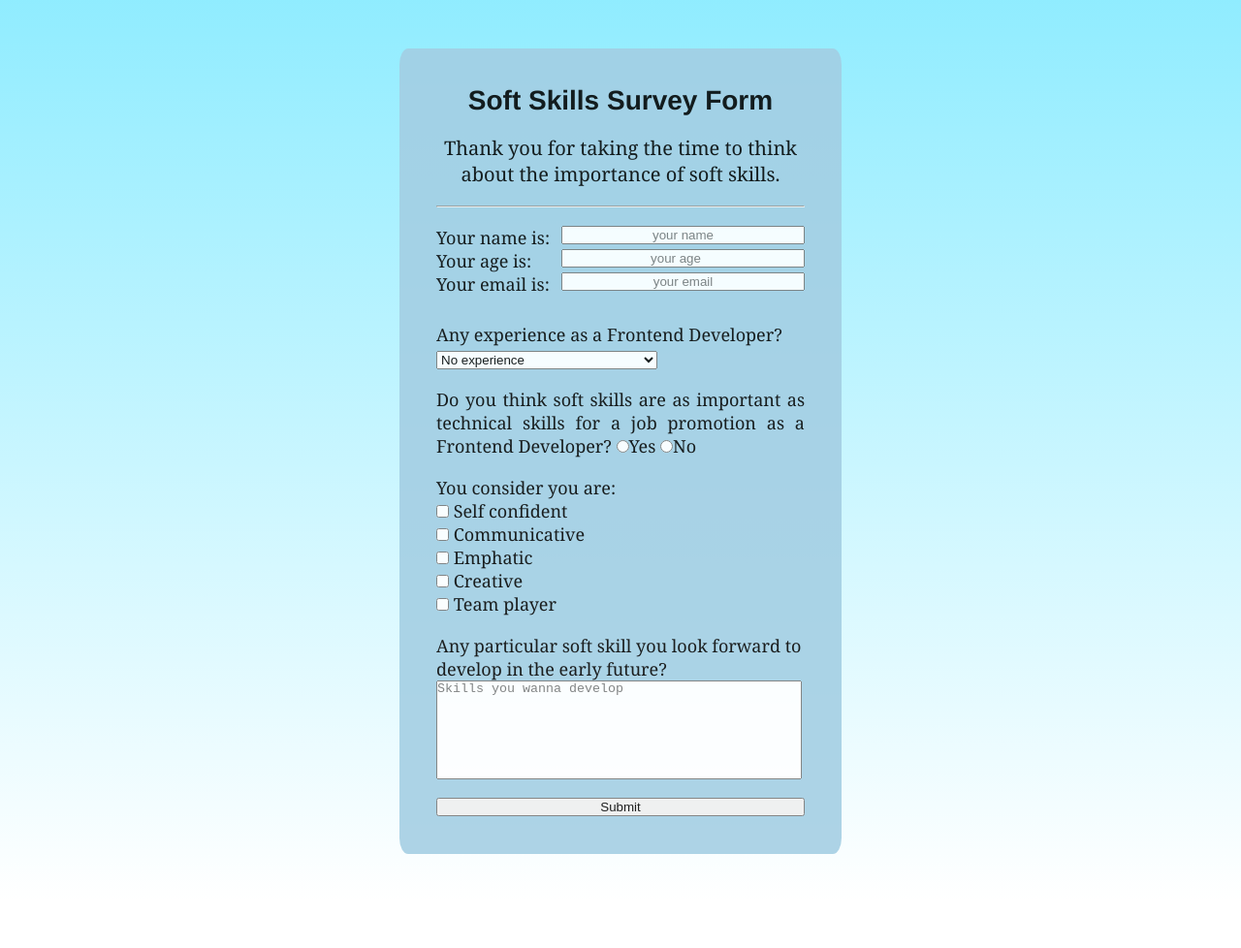
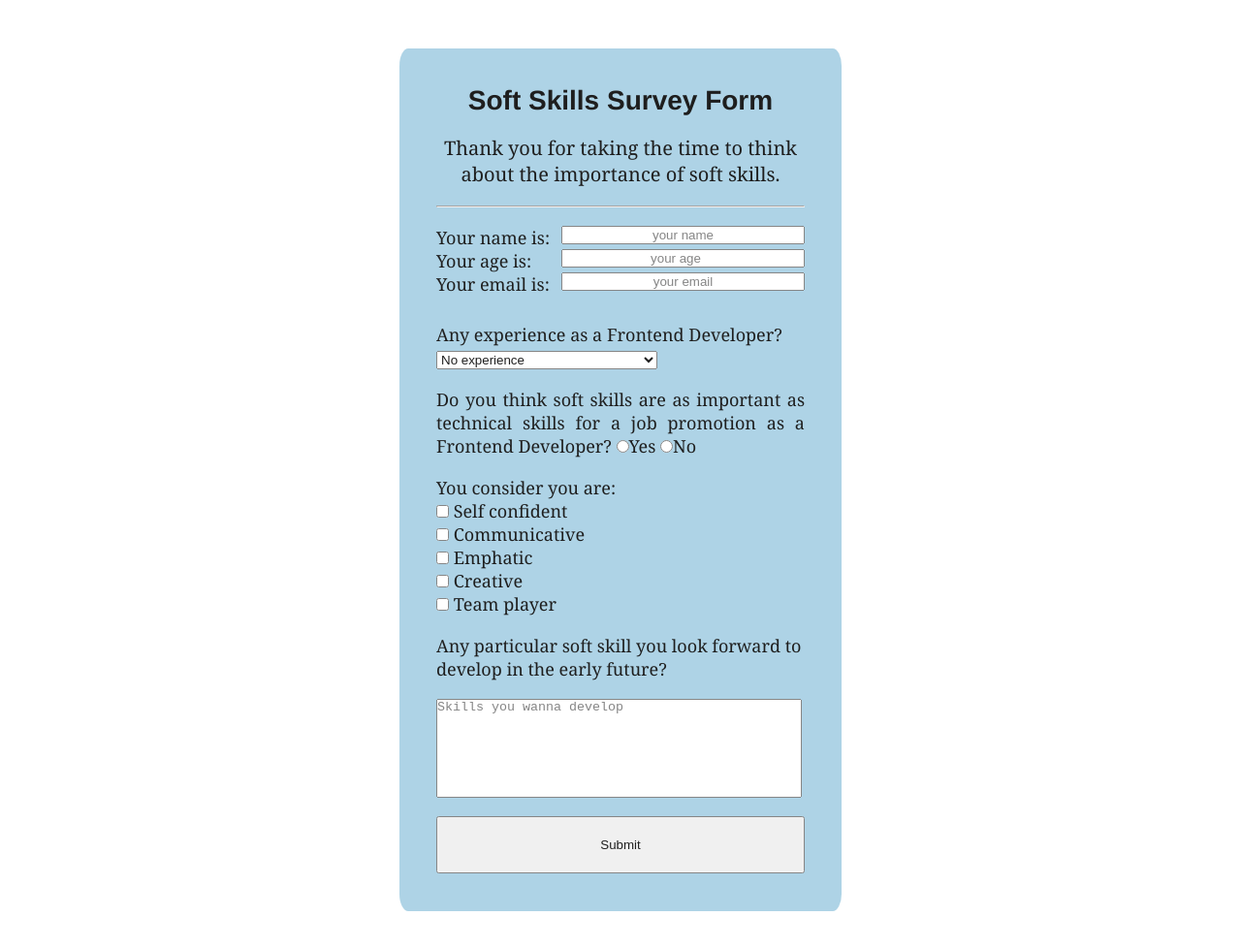
Before and after one commit to martinezmaneiro/survey, a plain HTML site: page index.html in a window 1280 px wide. Shown: the whole page at 97% size. Before the commit the page ends 931 px from the top, so only its background shows below. Drawn offline with Linux system fonts and the light colour scheme.

Commit message:
[FIXED] submit button padding

```diff
--- a/styles.css
+++ b/styles.css
@@ -3,7 +3,7 @@
     padding: 0;
   }
   body {
-    background: linear-gradient(0deg, rgba(0,36,35,1) 0%, rgba(149,235,246,0) 0%, rgba(0,212,255,0.43461134453781514) 100%);
+    background: linear-gradient(g0deg, rgba(0,36,35,1) 0%, rgba(149,235,246,0) 0%, rgba(0,212,255,0.43461134453781514) 100%);
     background-repeat: no-repeat;
   }
   .main-container {
@@ -68,6 +68,7 @@
   }
   .form-section-five textarea{
     display: block;
+    margin-top: 5%;
     width: 375px;
     height: 100px;
     resize: none;
@@ -75,6 +76,7 @@
   button[type='submit'] {
     display: inline-block;
     margin-top: 5%;
+    padding: 20px;
     width: 100%;
     height: 5%;
     cursor: pointer;
```
